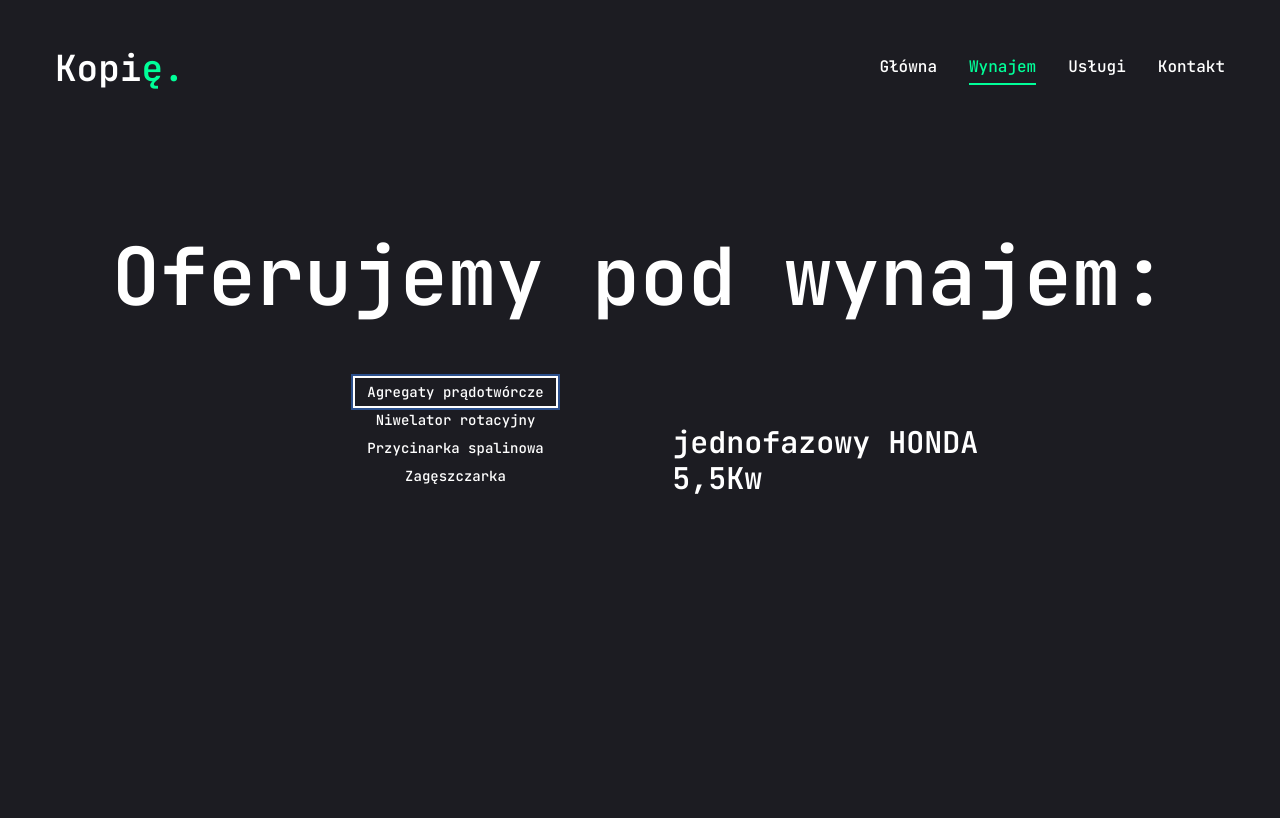
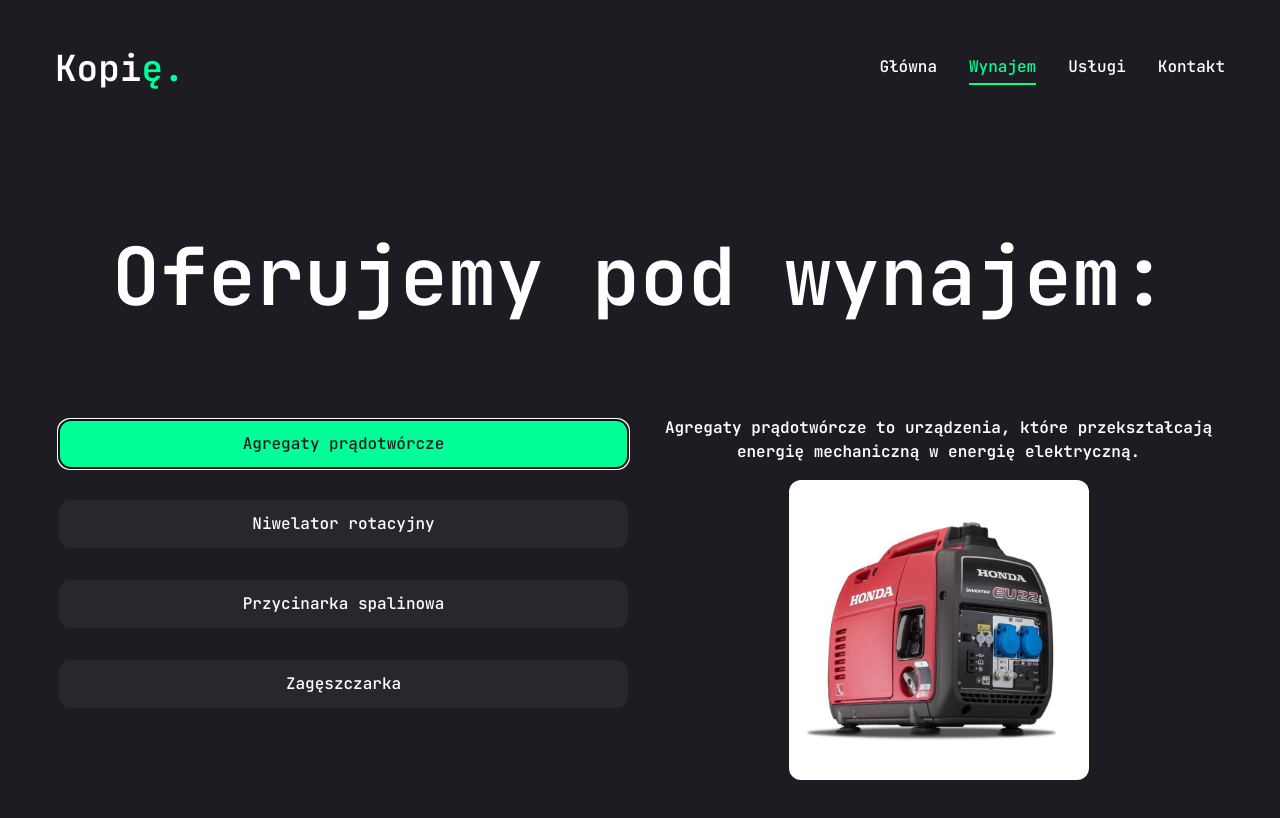
Before and after one commit to TetiPalii/minikoparka-czestochowa, a Next.js app: page /wynajem in a window 1280 px wide. Both pictures are taken after a click on the tab "Agregaty prądotwórcze". Shown: the top 818 px of the page. Built offline with nearby package versions, Linux system fonts and the light colour scheme.

Commit message:
added ret page

```diff
--- a/src/app/uslugi-minikoparka-czestochowa/page.tsx
+++ b/src/app/uslugi-minikoparka-czestochowa/page.tsx
@@ -85,11 +85,11 @@ export default function Services() {
                                 style={{ willChange: 'opacity' }}
                             >
 
-                                <div className="flex absolute h-full w-full overflow-hidden ">
-                                    <Image src={service.img} alt={service.title} quality={100} className="object-cover rounded-xl " fill sizes="(max-width:768px):80vw, 30vw" loading="lazy" />
+                                <div className="flex absolute h-full w-full overflow-hidden px-8">
+                                    <Image src={service.img} alt={service.title} quality={100} className="object-cover  rounded-xl " fill sizes="(max-width:768px):80vw, 30vw" loading="lazy" />
                                 </div>
                                 <div className="z-20">
-                                    <h2 className="text-xl md:text-2xl font-bold duration-500 uppercase text-center ">
+                                    <h2 className="text-xl md:text-xl text-white font-extrabold uppercase text-center">
                                         {service.title}
                                     </h2>
                                 </div>
--- a/src/app/wynajem/page.tsx
+++ b/src/app/wynajem/page.tsx
@@ -1,5 +1,6 @@
 "use client"
 
+import { ScrollArea } from "@/components/ui/scroll-area";
 import { TabsTrigger, Tabs, TabsList, TabsContent } from "@/components/ui/tabs";
 import { motion } from "framer-motion";
 import Image from "next/image";
@@ -8,23 +9,23 @@ const rentItems = [
     {
         title: "Agregaty prądotwórcze",
         img: "/agregat.jpeg",
-        description: "jednofazowy HONDA 5,5Kw"
+        description: "Agregaty prądotwórcze to urządzenia, które przekształcają energię mechaniczną w energię elektryczną."
     },
     {
         title: "Niwelator rotacyjny",
         img: "/agregat.jpeg",
-        description: "jednofazowy "
+        description: "Niwelator rotacyjny to urządzenie pomiarowe, które służy do wyznaczania poziomów i spadków terenu."
     },
 
     {
         title: "Przycinarka spalinowa",
         img: "/agregat.jpeg",
-        description: " HONDA 5,5Kw"
+        description: "Przycinarka spalinowa to narzędzie, które umożliwia precyzyjne cięcie różnych materiałów, takich jak drewno, metal czy tworzywa sztuczne."
     },
     {
         title: "Zagęszczarka",
         img: "/agregat.jpeg",
-        description: " 5,5Kw"
+        description: "Zagęszczarka to urządzenie służące do zagęszczania gruntu, asfaltu lub betonu."
     },
 ]
 
@@ -34,11 +35,12 @@ export default function Wynajem() {
         <motion.div initial={{ opacity: 0 }}
             animate={{
                 opacity: 1,
-                transition: { delay: 0.2, duration: 2, ease: "easeIn" },
-            }}>
-            <div className="container mx-auto flex items-center justify-center">
-                <Tabs className="flex flex-col gap-[60px] md:flex-row  " >
-                    <TabsList className="flex flex-col justify-center items-center max-w-[380px] w-full mx-auto" >
+                transition: { delay: 0, duration: 1.5, ease: "easeIn" },
+            }}
+            className="w-full flex items-center justify-center">
+            <div className="container mx-auto">
+                <Tabs className="flex flex-col gap-[20px] md:flex-row  " >
+                    <TabsList className="flex flex-col items-center w-full mx-auto gap-8" >
                         {rentItems.map(({ title }, index) => {
                             return <TabsTrigger key={index} value={title}>{title}</TabsTrigger>
 
@@ -48,8 +50,15 @@ export default function Wynajem() {
                     </TabsList>
                     {/* content */}
                     <div className="w-full min-h-[70vh]">
-                        {rentItems.map(({ title, description }, index) => {
-                            return <TabsContent key={index} className="w-full" value={title}>{description}</TabsContent>
+                        {rentItems.map(({ title, description, img }, index) => {
+                            return <TabsContent key={index} className="w-full" value={title}>
+                                <ScrollArea className="h-[400px]">
+                                    <div className="flex flex-col items-center justify-center gap-4">
+                                        <p className="text-base text-center " >{description}</p>
+                                        <Image src={img} alt={title} width={300} height={70} className="rounded-xl" />
+                                    </div>
+                                </ScrollArea>
+                            </TabsContent>
                         })}
                     </div>
                 </Tabs>
--- a/src/components/ui/tabs.tsx
+++ b/src/components/ui/tabs.tsx
@@ -14,7 +14,7 @@ const TabsList = React.forwardRef<
   <TabsPrimitive.List
     ref={ref}
     className={cn(
-      "inline-flex h-9 items-center justify-center rounded-lg bg-muted p-1 text-muted-foreground",
+      "inline-flex w-full h-auto  text-primary p-1 text-base",
       className
     )}
     {...props}
@@ -29,7 +29,7 @@ const TabsTrigger = React.forwardRef<
   <TabsPrimitive.Trigger
     ref={ref}
     className={cn(
-      "inline-flex items-center justify-center whitespace-nowrap rounded-md px-3 py-1 text-sm font-medium ring-offset-background transition-all focus-visible:outline-none focus-visible:ring-2 focus-visible:ring-ring focus-visible:ring-offset-2 disabled:pointer-events-none disabled:opacity-50 data-[state=active]:bg-background data-[state=active]:text-foreground data-[state=active]:shadow",
+      "inline-flex items-center justify-center text base w-full bg-[#27272c] whitespace-nowrap text-white rounded-xl p-3 text-balance font-medium disabled:pointer-events-none disabled:opacity-50 data-[state=active]:bg-accent data-[state=active]:text-primary data-[state=active]:fonst-bold datta-[state=active]:shadow-sm ",
       className
     )}
     {...props}
@@ -44,7 +44,7 @@ const TabsContent = React.forwardRef<
   <TabsPrimitive.Content
     ref={ref}
     className={cn(
-      "mt-2 ring-offset-background focus-visible:outline-none focus-visible:ring-2 focus-visible:ring-ring focus-visible:ring-offset-2",
+      "min-h-[480px] ring-offset-background focus-visible:outline-none focus-visible:ring-2 focus-visible:ring-ring focus-visible:ring-offset-2",
       className
     )}
     {...props}
```
